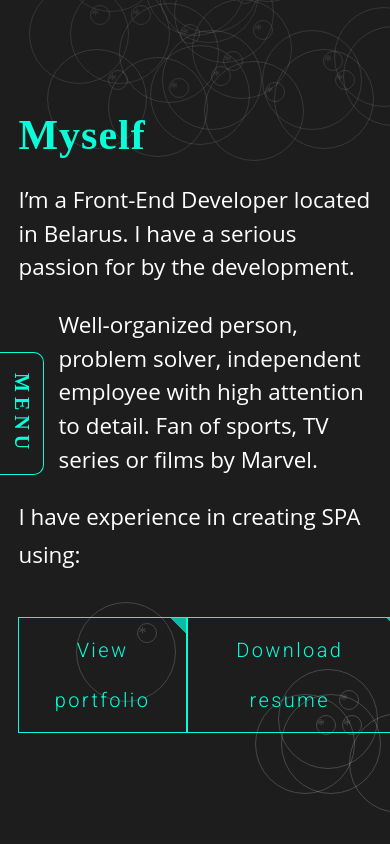
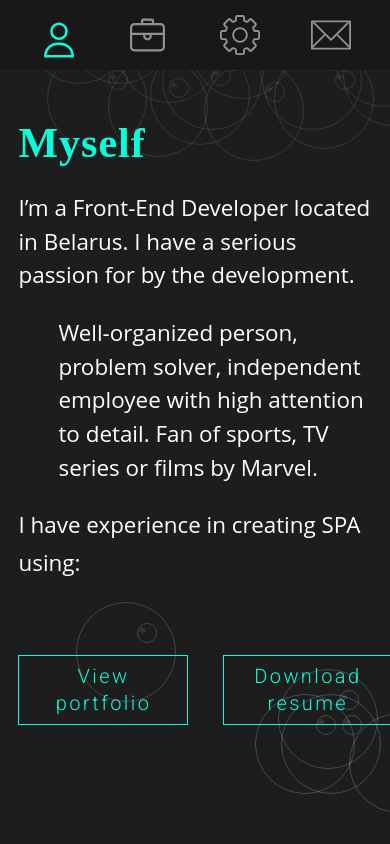
Before and after one commit to MasterTatto/portfolio-V3, a React (Create React App) app: page /#/ in a window 390 px wide. Shown: the top 844 px of the page. Built offline with nearby package versions, Linux system fonts and the light colour scheme.

Commit message:
feauture(added media quer for home and portfolio page):

```diff
--- a/src/App.js
+++ b/src/App.js
@@ -15,7 +15,7 @@ import Item from "./components/c2-portfolio/item";
 
 function App() {
     const [currentUrl, setCurrentUrl] = useState('/');
-    const [showMenu, setShowMenu] = useState(false);
+    const [showMenu, setShowMenu] = useState(true);
     const [backMode, setBackMode] = useState('bubbles')
     const {width} = useWindowSize()
 
@@ -24,11 +24,11 @@ function App() {
             <Header currentUrl={currentUrl} setCurrentUrl={setCurrentUrl} width={width} showMenu={showMenu}
                     setShowMenu={setShowMenu} setBackMode={setBackMode} backMode={backMode}/>
 
-            {width <= 768 && (
-                <span className={combineCss('showMenu', showMenu && 'hidden')} onClick={() => setShowMenu(true)}>
-					menu
-				</span>
-            )}
+            {/*{width <= 768 && (*/}
+            {/*    <span className={combineCss('showMenu', showMenu && 'hidden')} onClick={() => setShowMenu(true)}>*/}
+			{/*		menu*/}
+			{/*	</span>*/}
+            {/*)}*/}
             <div className='pages'>
                 <Routes>
                     <Route path={'/'} element={<Home setCurrentUrl={setCurrentUrl}/>}/>
--- a/src/components/c0-header/index.js
+++ b/src/components/c0-header/index.js
@@ -32,7 +32,7 @@ const Header = ({setCurrentUrl, currentUrl, showMenu, setShowMenu, setBackMode,
                             onClick={() => {
                                 setCurrentUrl(el.link)
                                 setShowMenu(false)
-                            }}>{el.component}{el.title}</NavLink>
+                            }}>{el.component}<span className={styles.spanTitle}>{el.title}</span></NavLink>
                     })}
 
                 </ul>
--- a/src/components/c0-header/styles.module.scss
+++ b/src/components/c0-header/styles.module.scss
@@ -30,6 +30,17 @@
   @include media-breakpoint-down(xs) {
     left: -100vw;
   }
+
+  @media only screen and (max-width: 575px) {
+    height: 70px;
+    width: 100vw;
+    position: fixed;
+    top: 0;
+    right: 0;
+    background-color: #181818;
+    left: 0;
+    align-items: center;
+  }
 }
 
 .showMenu {
@@ -53,6 +64,10 @@
   height: 43vh;
   justify-content: space-between;
   border-bottom: 1px solid #fff;
+
+  @media only screen and (max-width: 575px) {
+    display: none;
+  }
 }
 
 .info h1 {
@@ -138,12 +153,24 @@
   @include media-breakpoint-down(md) {
     font-size: 20px;
   }
+
+  @media only screen and (max-width: 575px) {
+    flex-direction: row;
+    height: 100%;
+    border: none;
+  }
+
 }
 
 .componentIcon {
   height: 30px;
   fill: #909096;
   margin-right: 20px;
+
+  @media only screen and (max-width: 575px) {
+    height: 40px;
+    margin: 0
+  }
 }
 
 .li {
@@ -158,6 +185,15 @@
   @include media-breakpoint-down(lg) {
     width: 85%;
   }
+  @media only screen and (max-width: 575px) {
+    width: 40px;
+  }
+}
+
+.spanTitle {
+  @media only screen and (max-width: 575px) {
+    display: none;
+  }
 }
 
 .active {
@@ -170,11 +206,22 @@
   padding: 0 10px;
   border-radius: 20px;
 
+  span {
+    color: #08fdd8;
+  }
+
   @include media-breakpoint-down(xl) {
     margin-left: 5px;
   }
   @include media-breakpoint-down(md) {
     margin-left: 15px;
+  }
+
+  @media only screen and (max-width: 575px) {
+    border: none;
+    height: 40px;
+    padding: 0;
+    margin-left: 0;
   }
 
   .componentIcon {
@@ -202,6 +249,9 @@
     @include media-breakpoint-down(xs) {
       visibility: visible;
     }
+    @media only screen and (max-width: 575px) {
+      display: none;
+    }
   }
 }
 
@@ -221,4 +271,8 @@
     box-shadow: 10px 8px 10px #333;
     padding: 15px 33px;
   }
+
+  @media only screen and (max-width: 575px) {
+    display: none;
+  }
 }
--- a/src/components/c1-home/styles.module.scss
+++ b/src/components/c1-home/styles.module.scss
@@ -155,7 +155,8 @@
 }
 
 .linkInfo {
-  @include button // color: #08fdd8;
+  @include button ;
+  // color: #08fdd8;
   // font-size: 20px;
   // letter-spacing: 0.15rem;
   // font-weight: 300;
@@ -187,7 +188,13 @@
   // @include media-breakpoint-down(xs) {
   // 	padding: 7px 10px;
   // }
-;
+
+  @media only screen and (max-width: 575px) {
+    max-width: 170px;
+    height: 70px;
+    line-height: 27px;
+    margin-top: 50px;
+  }
 }
 
 //
--- a/src/components/c2-portfolio/fullitems/styles.module.scss
+++ b/src/components/c2-portfolio/fullitems/styles.module.scss
@@ -26,6 +26,12 @@
     .boxImg {
       transform: scale(1.2);
     }
+  }
+
+  @media only screen and (max-width: 575px) {
+    height: 300px;
+    width: 100%;
+    padding: 0;
   }
 }
 
@@ -66,6 +72,12 @@
   justify-content: space-between;
   flex-wrap: wrap;
   padding: 0 101px 30px 101px;
+
+  @media only screen and (max-width: 575px) {
+    padding: 0;
+    align-items: center;
+    justify-content: center;
+  }
 }
 
 .link {
--- a/src/components/c2-portfolio/styles.module.scss
+++ b/src/components/c2-portfolio/styles.module.scss
@@ -9,6 +9,10 @@
   display: flex;
   align-items: center;
   justify-content: center;
+
+  @media only screen and (max-width: 575px) {
+    padding: 0;
+  }
 }
 
 
```
